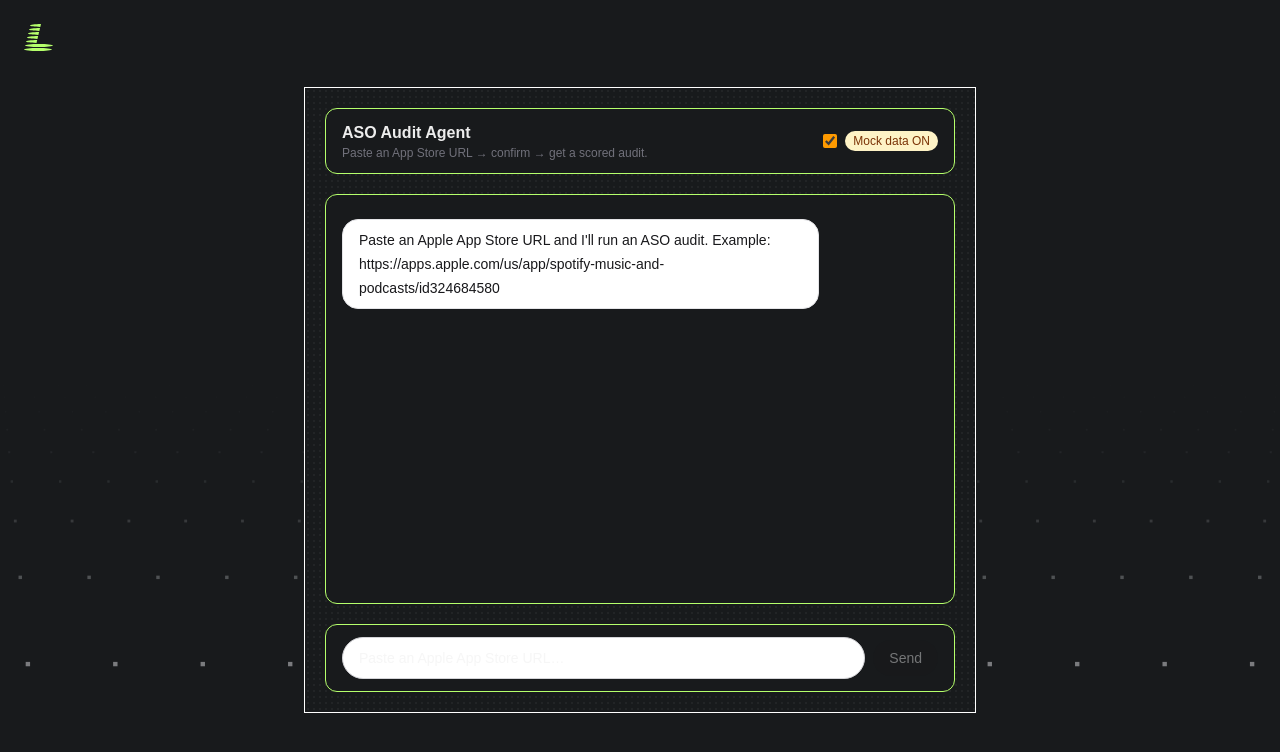
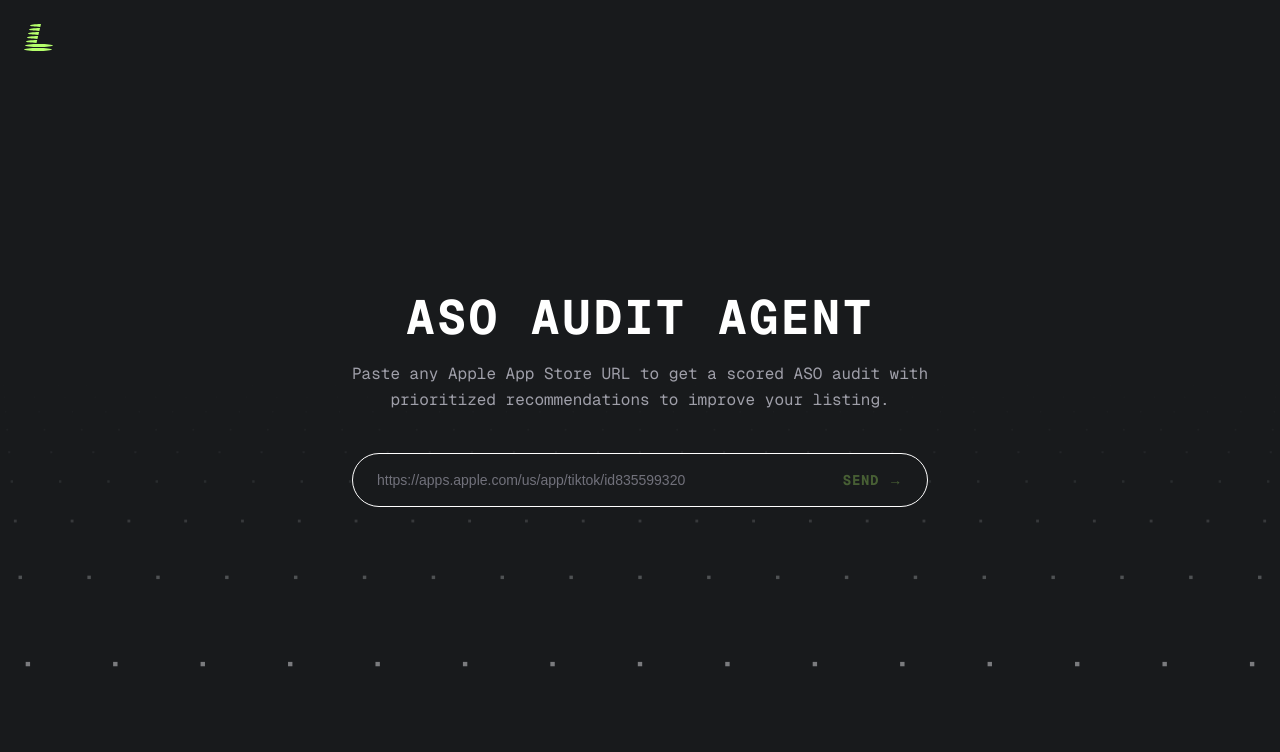
Before and after one commit to chrisknsmn/layers, a Next.js app: page / in a window 1280 px wide. Shown: the top 752 px of the page. Built offline with nearby package versions, Linux system fonts and the light colour scheme.

Commit message:
title card

```diff
--- a/app/components/chat.tsx
+++ b/app/components/chat.tsx
@@ -21,42 +21,59 @@ type Phase =
 const APP_STORE_URL_RE =
   /https?:\/\/apps\.apple\.com\/[a-z]{2}\/app\/(?:[^/\s]+\/)?id\d+/i;
 
+const EXAMPLE_URLS = [
+  "https://apps.apple.com/us/app/spotify-music-and-podcasts/id324684580",
+  "https://apps.apple.com/us/app/instagram/id389801252",
+  "https://apps.apple.com/us/app/tiktok/id835599320",
+  "https://apps.apple.com/us/app/netflix/id363590051",
+  "https://apps.apple.com/us/app/duolingo-language-lessons/id570060128",
+];
+// Duplicate the first URL at the end so the carousel can transition off the
+// last real item into the duplicate and then snap (without animation) back
+// to index 0 — producing a seamless infinite roll.
+const LOOP_URLS = [...EXAMPLE_URLS, EXAMPLE_URLS[0]];
+
 function makeId() {
   return Math.random().toString(36).slice(2, 10);
 }
 
 export function Chat() {
-  const [messages, setMessages] = useState<Message[]>([
-    {
-      id: "intro",
-      role: "assistant",
-      kind: "text",
-      text:
-        "Paste an Apple App Store URL and I'll run an ASO audit. " +
-        "Example: https://apps.apple.com/us/app/spotify-music-and-podcasts/id324684580",
-    },
-  ]);
+  const [messages, setMessages] = useState<Message[]>([]);
   const [input, setInput] = useState("");
   const [phase, setPhase] = useState<Phase>({ kind: "idle" });
-  const [useMock, setUseMock] = useState(true);
+  const [exampleIdx, setExampleIdx] = useState(0);
+  const [exampleAnimating, setExampleAnimating] = useState(true);
   const scrollerRef = useRef<HTMLDivElement>(null);
 
+  const hasStarted = messages.some((m) => m.role === "user");
+
   useEffect(() => {
-    // v2 key so we ignore any stale "off" state from the prior default-off build.
-    const v = localStorage.getItem("aso-use-mock-v2");
-    if (v === "0") setUseMock(false);
-  }, []);
-  useEffect(() => {
-    localStorage.setItem("aso-use-mock-v2", useMock ? "1" : "0");
-  }, [useMock]);
+    if (hasStarted) return;
+    const id = setInterval(() => {
+      setExampleIdx((i) => i + 1);
+    }, 2500);
+    return () => clearInterval(id);
+  }, [hasStarted]);
+
+  const onCarouselTransitionEnd = useCallback(() => {
+    if (exampleIdx >= EXAMPLE_URLS.length) {
+      // Just animated onto the duplicate-of-first slot. Snap back to 0
+      // without a transition so the next tick rolls forward seamlessly.
+      setExampleAnimating(false);
+      setExampleIdx(0);
+      requestAnimationFrame(() => {
+        requestAnimationFrame(() => setExampleAnimating(true));
+      });
+    }
+  }, [exampleIdx]);
 
   const fetchHeaders = useCallback(
     (extra?: Record<string, string>): HeadersInit => ({
       "content-type": "application/json",
-      ...(useMock ? { "x-aso-mock": "1" } : {}),
+      "x-aso-mock": "1",
       ...extra,
     }),
-    [useMock],
+    [],
   );
 
   useEffect(() => {
@@ -376,39 +393,118 @@ export function Chat() {
     phase.kind === "auditing" ||
     phase.kind === "chatting";
 
+  const titleCard = (
+    <header className="shrink-0 rounded-xl border border-white bg-background px-6 py-5 text-center">
+      <h1 className="font-mono text-xl font-bold uppercase tracking-wider text-white">
+        ASO Audit Agent
+      </h1>
+      <p className="mt-2 font-mono text-xs leading-relaxed text-zinc-400">
+        Paste any Apple App Store URL to get a scored ASO audit with
+        prioritized recommendations to improve your listing.
+      </p>
+    </header>
+  );
+
+  const renderInputForm = (formClassName: string) => (
+    <form onSubmit={onSubmit} className={formClassName}>
+      <div className="flex items-center gap-3">
+        <div className="relative h-5 min-w-0 flex-1">
+          {!hasStarted && !input && (
+            <div
+              aria-hidden
+              className="pointer-events-none absolute inset-0 overflow-hidden"
+            >
+              <div
+                className={
+                  exampleAnimating
+                    ? "transition-transform duration-500 ease-in-out"
+                    : ""
+                }
+                style={{
+                  transform: `translateY(-${
+                    (exampleIdx * 100) / LOOP_URLS.length
+                  }%)`,
+                }}
+                onTransitionEnd={onCarouselTransitionEnd}
+              >
+                {LOOP_URLS.map((url, i) => (
+                  <div
+                    key={i}
+                    className="h-5 truncate text-sm leading-5 text-zinc-500"
+                  >
+                    {url}
+                  </div>
+                ))}
+              </div>
+            </div>
+          )}
+          <input
+            value={input}
+            onChange={(e) => setInput(e.target.value)}
+            placeholder={
+              hasStarted
+                ? phase.kind === "audited"
+                  ? "Ask a follow-up, or paste another App Store URL…"
+                  : "Paste an Apple App Store URL…"
+                : ""
+            }
+            className="block h-5 w-full appearance-none border-0 bg-transparent p-0 align-middle text-sm leading-5 outline-none placeholder:text-zinc-500 disabled:opacity-50"
+            disabled={busy || phase.kind === "awaiting-confirmation"}
+            autoComplete="off"
+          />
+        </div>
+        <button
+          type="submit"
+          disabled={
+            !input.trim() || busy || phase.kind === "awaiting-confirmation"
+          }
+          className="shrink-0 cursor-pointer appearance-none border-0 bg-transparent p-0 align-middle font-mono text-sm font-bold uppercase leading-5 tracking-wider text-primary outline-none hover:bg-transparent focus:bg-transparent active:bg-transparent disabled:cursor-not-allowed disabled:opacity-30"
+        >
+          Send →
+        </button>
+      </div>
+      {phase.kind === "awaiting-confirmation" && (
+        <p className="mt-2 text-center text-xs text-zinc-500">
+          Confirm the app above to continue.
+        </p>
+      )}
+    </form>
+  );
+
+  if (!hasStarted) {
     return (
-    <div className="flex h-full min-h-0 flex-col gap-5 p-5">
-      <header className="shrink-0 rounded-xl border border-primary bg-background px-4 py-3">
-        <div className="mx-auto flex max-w-3xl items-center justify-between gap-4">
-          <div>
-            <h1 className="text-base font-semibold">ASO Audit Agent</h1>
-            <p className="text-xs text-zinc-500">
-              Paste an App Store URL → confirm → get a scored audit.
+      <div className="flex w-full max-w-3xl flex-col items-center gap-10 px-4">
+        <div className="text-center">
+          <h1 className="font-mono text-4xl font-bold uppercase tracking-wider text-white sm:text-5xl">
+            ASO Audit Agent
+          </h1>
+          <p className="mx-auto mt-5 max-w-xl font-mono text-sm leading-relaxed text-zinc-400 sm:text-base">
+            Paste any Apple App Store URL to get a scored ASO audit with
+            prioritized recommendations to improve your listing.
           </p>
         </div>
-          <label className="flex select-none items-center gap-2 text-xs text-zinc-600 dark:text-zinc-400">
-            <input
-              type="checkbox"
-              className="size-3.5 accent-amber-500"
-              checked={useMock}
-              onChange={(e) => setUseMock(e.target.checked)}
-            />
-            <span
-              className={
-                useMock
-                  ? "rounded-full bg-amber-100 px-2 py-0.5 font-medium text-amber-900 dark:bg-amber-950/70 dark:text-amber-200"
-                  : ""
+        {renderInputForm(
+          "w-full max-w-xl rounded-full border border-white bg-background px-6 py-4",
+        )}
+      </div>
+    );
   }
+
+  return (
+    <div className="w-full max-w-2xl">
+      <div
+        className="border border-white"
+        style={{
+          backgroundColor: "var(--background)",
+          backgroundImage: "url(/dot-bg-hero.svg)",
+        }}
       >
-              Mock data {useMock ? "ON" : "OFF"}
-            </span>
-          </label>
-        </div>
-      </header>
-
+        <div className="h-[min(78vh,680px)] overflow-hidden">
+          <div className="flex h-full min-h-0 flex-col gap-5 p-5">
+            {titleCard}
             <div
               ref={scrollerRef}
-        className="min-h-0 flex-1 overflow-y-auto rounded-xl border border-primary bg-background px-4 py-6"
+              className="min-h-0 flex-1 overflow-y-auto rounded-xl border border-white bg-background px-4 py-6"
             >
               <div className="mx-auto flex max-w-3xl flex-col gap-4">
                 {messages.map((m) => (
@@ -421,42 +517,12 @@ export function Chat() {
                 ))}
               </div>
             </div>
-
-      <form
-        onSubmit={onSubmit}
-        className="shrink-0 rounded-xl border border-primary bg-background px-4 py-3"
-      >
-        <div className="mx-auto flex max-w-3xl items-center gap-2">
-          <input
-            value={input}
-            onChange={(e) => setInput(e.target.value)}
-            placeholder={
-              phase.kind === "audited"
-                ? "Ask a follow-up, or paste another App Store URL…"
-                : "Paste an Apple App Store URL…"
-            }
-            className="flex-1 rounded-full border border-zinc-300 bg-white px-4 py-2.5 text-sm outline-none focus:border-zinc-500 disabled:opacity-50 dark:border-zinc-700 dark:bg-background"
-            disabled={
-              busy || phase.kind === "awaiting-confirmation"
-            }
-            autoComplete="off"
-          />
-          <button
-            type="submit"
-            disabled={
-              !input.trim() || busy || phase.kind === "awaiting-confirmation"
-            }
-            className="rounded-full bg-zinc-900 px-4 py-2 text-sm font-medium text-white disabled:opacity-40 dark:bg-white dark:text-zinc-900"
-          >
-            Send
-          </button>
+            {renderInputForm(
+              "shrink-0 rounded-xl border border-white bg-background px-5 py-4",
+            )}
           </div>
-        {phase.kind === "awaiting-confirmation" && (
-          <p className="mx-auto mt-2 max-w-3xl text-center text-xs text-zinc-500">
-            Confirm the app above to continue.
-          </p>
-        )}
-      </form>
+        </div>
+      </div>
     </div>
   );
 }
--- a/app/page.tsx
+++ b/app/page.tsx
@@ -1,9 +1,9 @@
-import { LayerCard } from "./components/layer-card";
+import { Chat } from "./components/chat";
 
 export default function Home() {
   return (
     <main className="flex flex-1 items-center justify-center px-6">
-      <LayerCard />
+      <Chat />
     </main>
   );
 }
```
Lines whose indentation alone changed are shown as unchanged.
